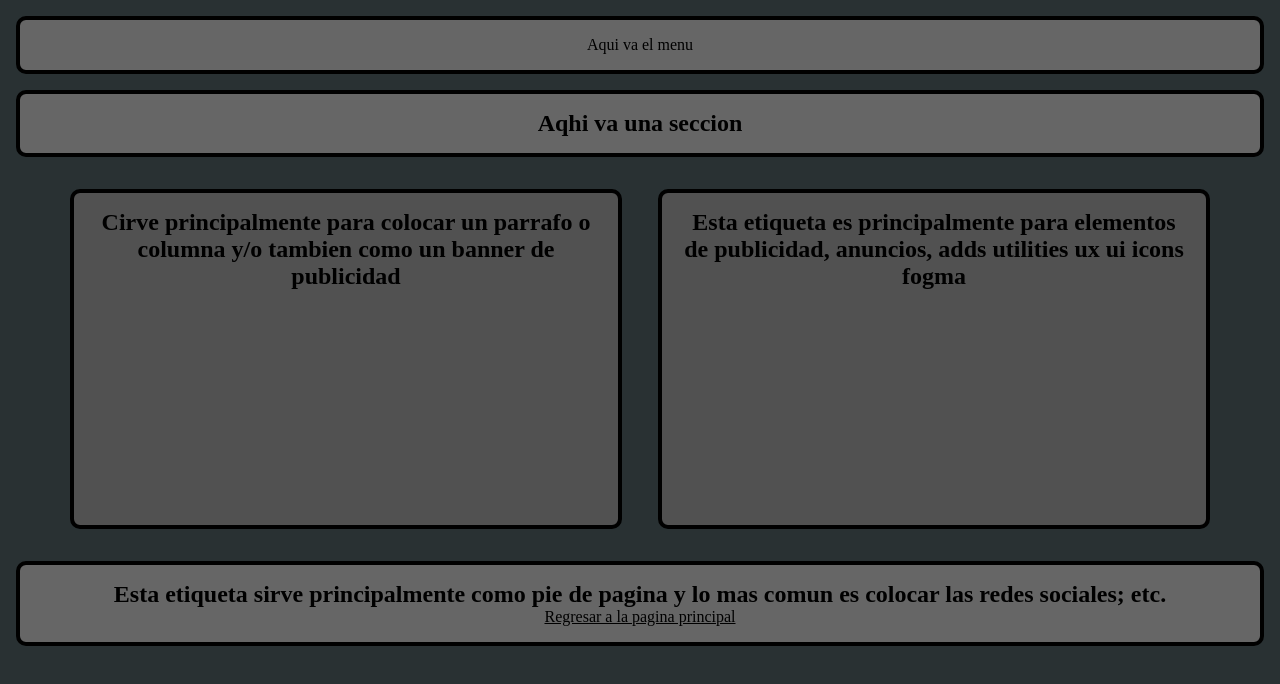
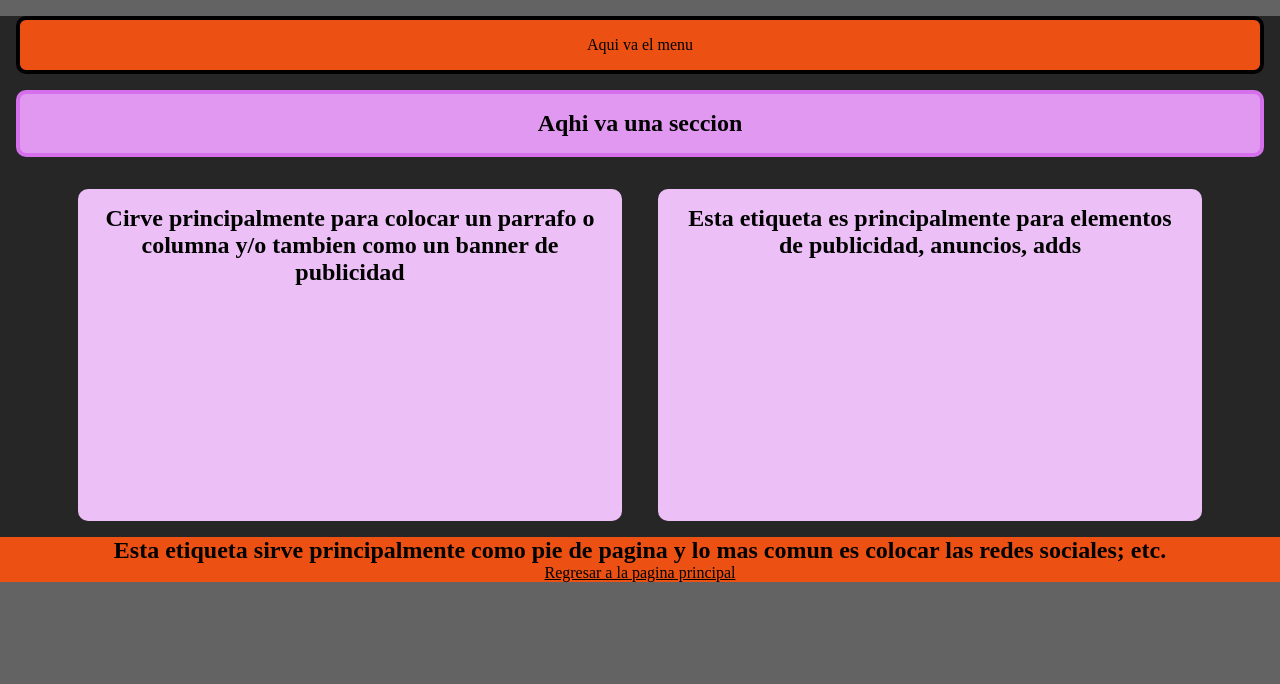
Before and after one commit to AnthonyLunaPalma/4IV8_Luna_Palma_Anthoni, a plain HTML site: page 01 PrimeraPractica/inicio.html in a window 1280 px wide. Drawn offline with Linux system fonts and the light colour scheme.

Commit message:
Cambios de css y colores

```diff
--- a/01 PrimeraPractica/css/style.css
+++ b/01 PrimeraPractica/css/style.css
@@ -6,18 +6,18 @@
 }
 
 html, body{
-    background-color: #293133;
+    background-color: #0000009c;
 }
 
 .main_container{
-    border: 7px solid #666666;
+    border: 7px solid #0000009c;
     border-radius: 50px;
     margin: 2rem;
-    background-color: #666666;
+    background-color: #0000009c;
 }
 
-nav, section, footer, aside, article{
-    border: 4px solid rgb(0, 0, 0);
+nav, section, aside, article{
+    border: 4px solid #000000;
     margin: 1rem;
     border-radius: 10px;
     padding: 1rem;
@@ -27,9 +27,16 @@ article, aside{
     width: 40%;
     display: inline-flex;
     height: 300px;
-    background-color: #515151;
+    background-color: #ECC0F6;
+    border: #D3BFF8;
 }
 
-nav, footer, section{
-    background-color: #666666;
+nav, footer{
+    background-color: #EC5113;
+
 }
+
+section{
+    background-color: #E198F1;
+    border: 4px solid #D56FEB;
+}
--- a/01 PrimeraPractica/inicio.html
+++ b/01 PrimeraPractica/inicio.html
@@ -22,7 +22,7 @@
                 <h2>Cirve principalmente para colocar un parrafo o columna y/o tambien como un banner de publicidad</h2>
             </article>
             <aside>
-                <h2>Esta etiqueta es principalmente para elementos de publicidad, anuncios, adds utilities ux ui icons fogma</h2>
+                <h2>Esta etiqueta es principalmente para elementos de publicidad, anuncios, adds</h2>
             </aside>
         </div>
         <div class="conteiner-footer">
```
